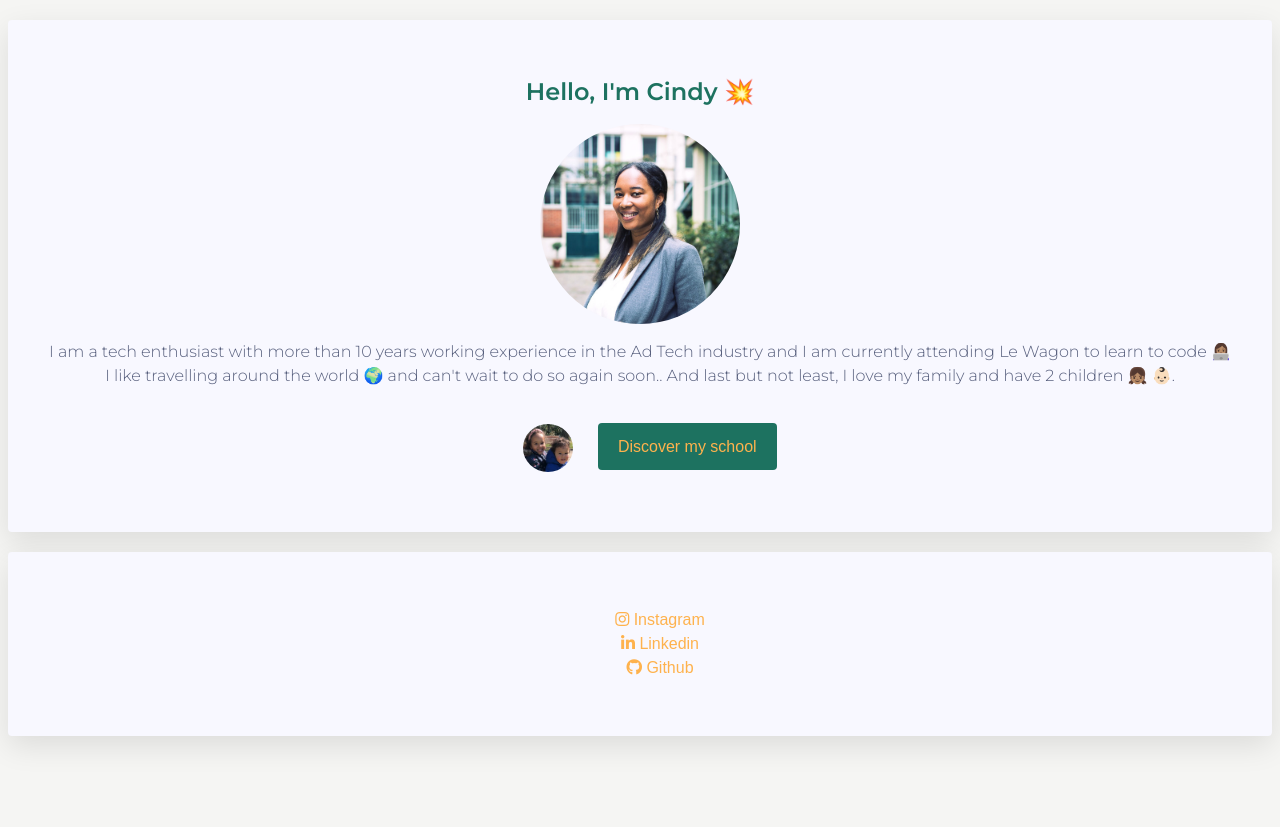
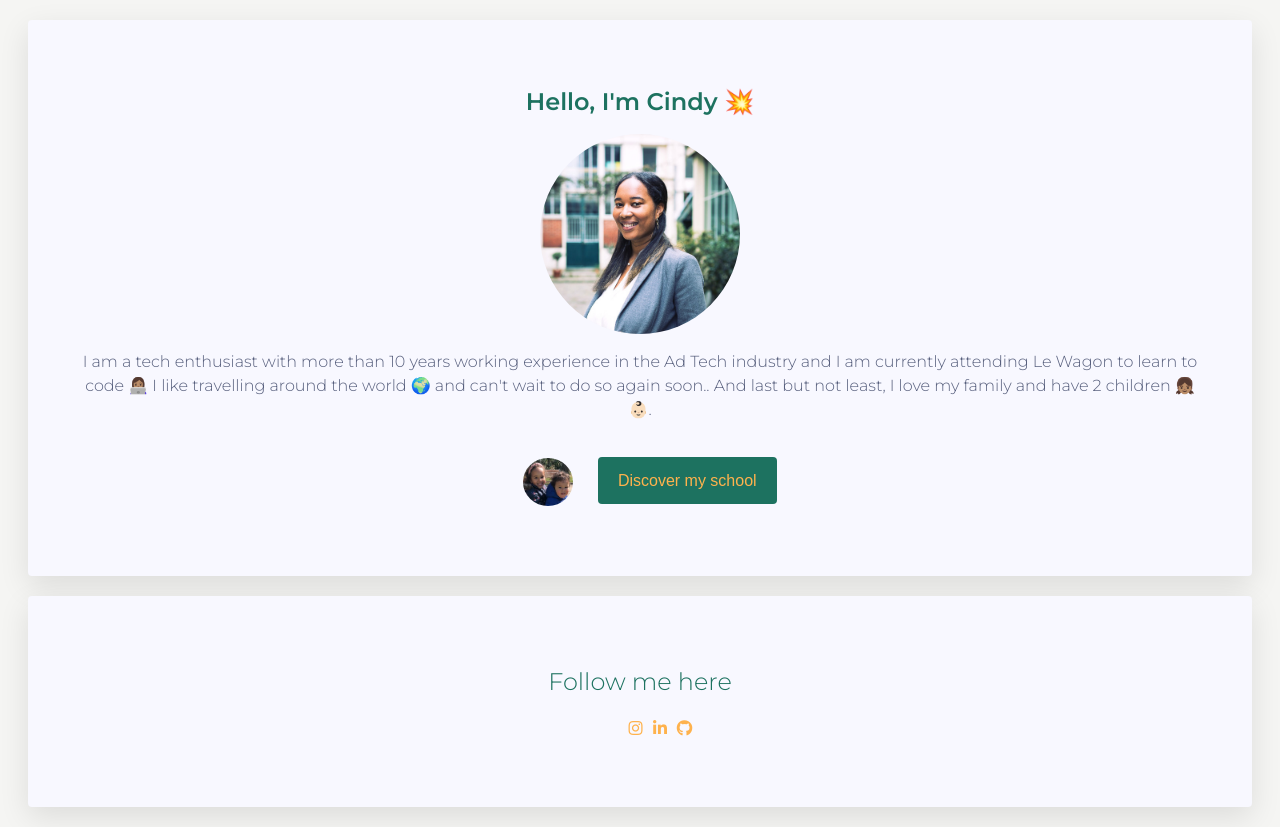
Before and after one commit to cindyyyy4/profile, a plain HTML site: page index.html in a window 1280 px wide. Before the commit the page ends 800 px from the top, so only its background shows below. Drawn offline with Linux system fonts and the light colour scheme.

Commit message:
my profile page again

```diff
--- a/index.html
+++ b/index.html
@@ -9,7 +9,7 @@
   </head>
   <body>
     <div class="container">
-      <div class="card-white" id="introduction">
+      <div class="card-white">
 
         <h1>Hello, I'm Cindy 💥 </h1>
 
@@ -20,23 +20,24 @@
 
         <img src="images/children.png" width="50px" alt="My Kids" class="img-circle" id="img-small">
 
-        <a href="https://www.lewagon.com" class="btn-green">Discover my school</a>
+        <a href="https://www.lewagon.com" target="_blank" class="btn-green">Discover my school</a>
       </div>
-      <div class="card-white" id="footer">
+      <div class="card-white">
+        <h2> Follow me here</h2>
         <ul>
           <li>
-            <a href="#">
-              <i class="fab fa-instagram"></i> Instagram
+            <a href="https://www.instagram.com/cindyyyy4" target="_blank">
+              <i class="fab fa-instagram"></i>
             </a>
           </li>
           <li>
-            <a href="#">
-              <i class="fab fa-linkedin-in"></i> Linkedin
+            <a href="https://www.linkedin.com/in/cindy-grenet-89085648/" target="_blank">
+              <i class="fab fa-linkedin-in"></i>
             </a>
           </li>
           <li>
-            <a href="#">
-              <i class="fab fa-github"></i></i> Github
+            <a href="https://github.com/cindyyyy4" target="_blank">
+              <i class="fab fa-github" width="100px"></i></i>
             </a>
           </li>
         </ul>
--- a/style.css
+++ b/style.css
@@ -20,6 +20,11 @@ h1 {
     font-weight: 600;
 }
 
+h2 {
+    color: #1d7260;
+    font-weight: 300;
+}
+
 a {
     text-decoration: none;
     color: #feb24d;
@@ -36,10 +41,10 @@ p {
 
 .card-white{
     background-color:ghostwhite;
-    padding: 40px;
+    padding: 50px 50px;
     box-shadow: 0px 10px 30px rgb(0 0 0 / 10%);
     border-radius: 4px;
-    margin: 20px 0px;
+    margin: 20px 20px;
     text-align: center;
 }
 
@@ -60,6 +65,22 @@ p {
 
 ul{
   list-style: none;
+  text-align: center ;
+}
+
+li {
+    display: inline;
+    text-align: -webkit-match-parent;
+}
+.list-inline li {
+    display: inline;
+    padding: 10px;
+}
+
+i{
+  width: 20px;
+  height: 20px;
+
 }
 
 @media (max-width: 960px) {
```
